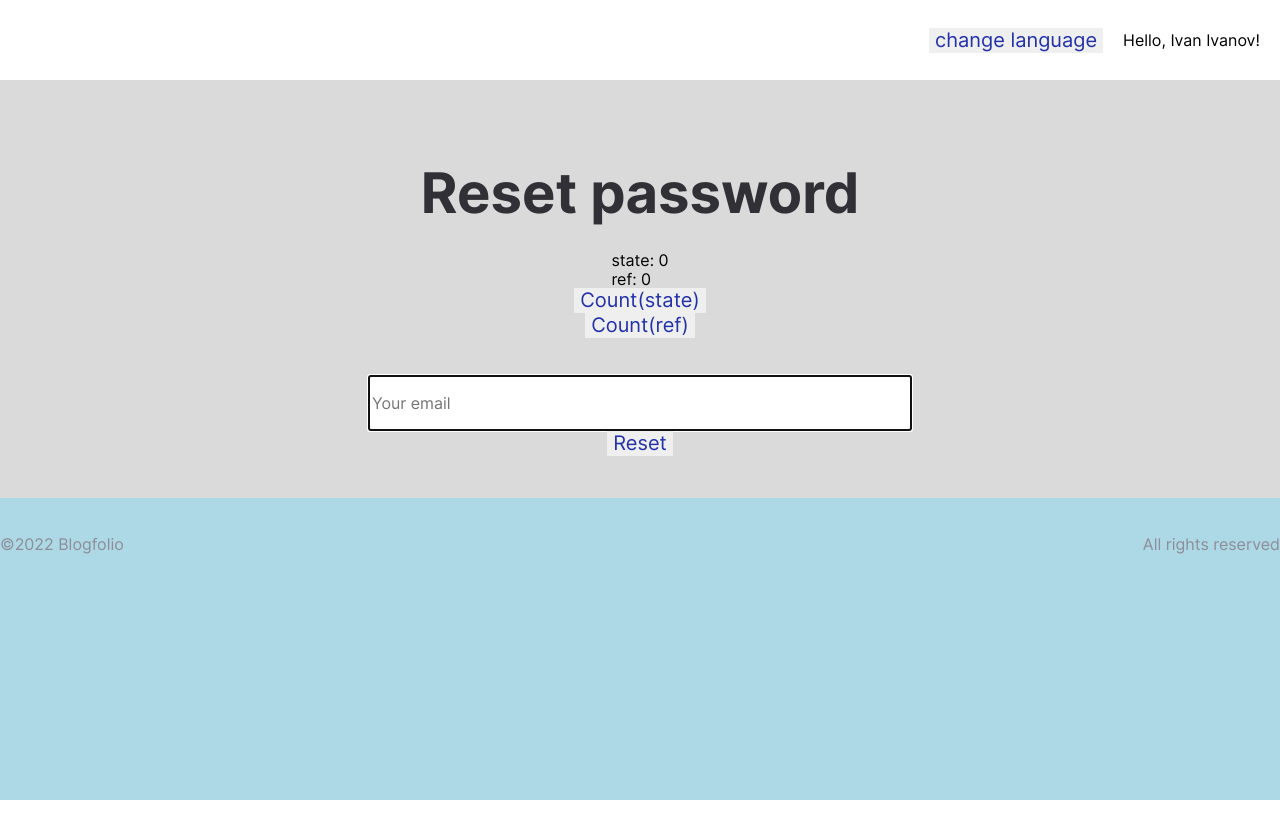
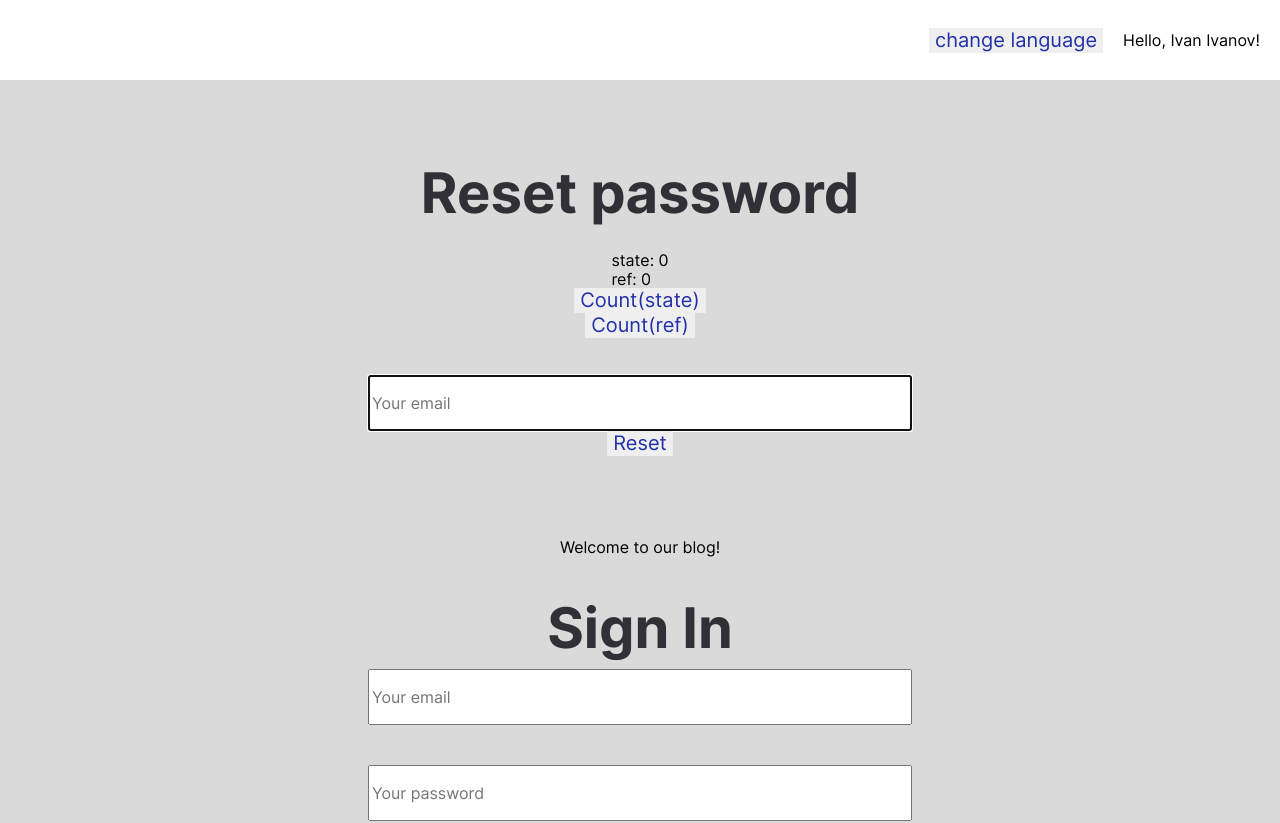
Before and after one commit to kotsur-vlad/tms-react, a React (Create React App) app: page / in a window 1280 px wide. Shown: the top 823 px of the page. Before the commit the page ends 800 px from the top, so only its background shows below. Built offline with nearby package versions, Linux system fonts and the light colour scheme.

Commit message:
41 hw: refactor with useInputValue

```diff
--- a/src/App.jsx
+++ b/src/App.jsx
@@ -113,7 +113,7 @@ const App = () => {
       {/*   isLiked={posts[0]?.isLiked} */}
       {/* /> */}
 
-      {/* <LoginContainer /> */}
+      <LoginContainer />
       <Footer />
     </Main>
   );
--- a/src/utils/hooks/useInputValue.js
+++ b/src/utils/hooks/useInputValue.js
@@ -4,7 +4,10 @@ export const useInputValue = (validator) => {
   const [inputValue, setInputValue] = useState('');
 
   const valueHandler = useCallback((event) => {
-    validator(event.target.value);
+    console.log(validator);
+    if (validator) {
+      validator(event.target.value);
+    }
     setInputValue(event.target.value);
   }, []);
 
--- a/src/views/Login/LoginContainer.jsx
+++ b/src/views/Login/LoginContainer.jsx
@@ -1,10 +1,11 @@
 import { useCallback, useEffect, useState } from 'react';
 
 import { Login } from './Login';
+import { useInputValue } from '../../utils/hooks/useInputValue';
 
 export const LoginContainer = () => {
-  const [email, setEmail] = useState('');
-  const [password, setPassword] = useState('');
+  const [email, emailHandler] = useInputValue();
+  const [password, passwordHandler] = useInputValue();
 
   const [count, setCount] = useState(0);
 
@@ -22,15 +23,6 @@ export const LoginContainer = () => {
     someFunc();
   }, []);
 
-  //
-  const emailValueHandler = useCallback((event) => {
-    setEmail(event.target.value);
-  }, []);
-
-  const passwordValueHandler = useCallback((event) => {
-    setPassword(event.target.value);
-  }, []);
-
   const loginHandler = () => {
     const loginData = {
       email,
@@ -45,8 +37,8 @@ export const LoginContainer = () => {
       incHandler={incHandler}
       email={email}
       password={password}
-      emailValueHandler={emailValueHandler}
-      passwordValueHandler={passwordValueHandler}
+      emailValueHandler={emailHandler}
+      passwordValueHandler={passwordHandler}
       loginHandler={loginHandler}
     />
   );
--- a/src/views/ResetPassword/ResetPassword.jsx
+++ b/src/views/ResetPassword/ResetPassword.jsx
@@ -2,9 +2,11 @@ import { useEffect, useRef, useState } from 'react';
 
 import { Button, Input, Title } from '../../common';
 import { EmailReceived, ResetPasswordContainer } from './styled';
+import { useInputValue } from '../../utils/hooks/useInputValue';
 
 export const ResetPassword = () => {
-  const [email, setEmail] = useState('');
+  const [email, emailHandler] = useInputValue();
+
   const [emailSentShown, setEmailSentShown] = useState('');
 
   const inputRef = useRef(null);
@@ -27,10 +29,6 @@ export const ResetPassword = () => {
 
   const countRefHandler = () => {
     countRef.current += 1;
-  };
-
-  const emailValueHandler = (event) => {
-    setEmail(event.target.value);
   };
 
   const resetPasswordHandler = () => {
@@ -63,14 +61,14 @@ export const ResetPassword = () => {
         type="text"
         placeholder="Your email"
         value={email}
-        onChange={emailValueHandler}
+        onChange={emailHandler}
       />
       {/* <input */}
       {/*   ref={inputRef} */}
       {/*   type="text" */}
       {/*   placeholder="Your email" */}
       {/*   value={email} */}
-      {/*   onChange={emailValueHandler} */}
+      {/*   onChange={emailHandler} */}
       {/* /> */}
       {/* <Button title="Focus" onClick={focusHandler} /> */}
       <Button title="Reset" onClick={resetPasswordHandler} />
```
